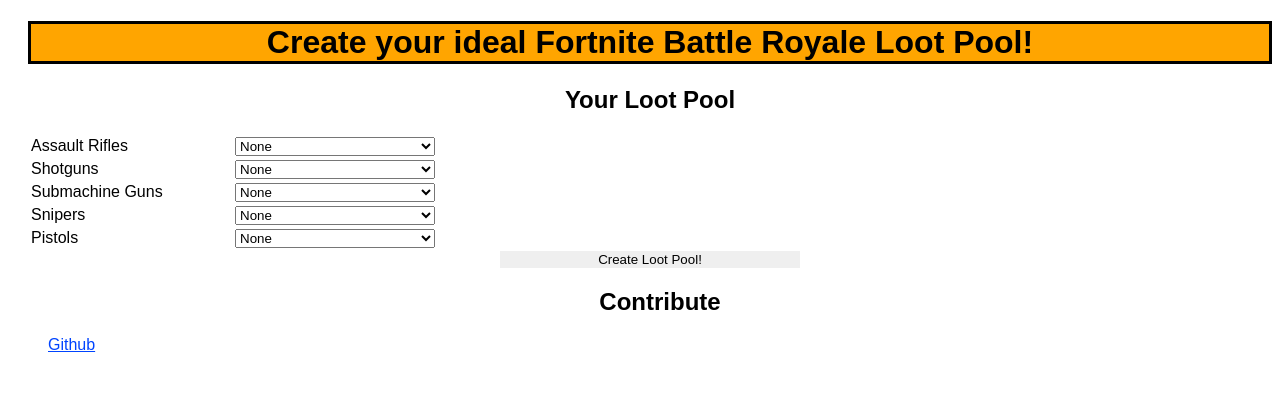
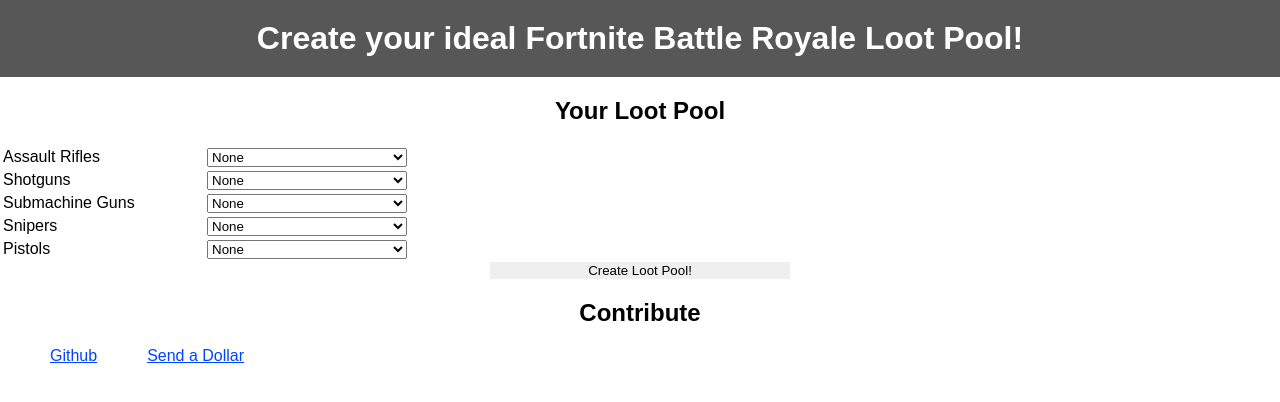
Before and after one commit to alessadroc/ideal-fortnite, a React (Vite) app: page / in a window 1280 px wide. Shown: the top 402 px of the page. Built offline with nearby package versions, Linux system fonts and the light colour scheme.

Commit message:
Infdev 1.3.4: UI tweaks and moved away from the yellow theme.

```diff
--- a/src/App.jsx
+++ b/src/App.jsx
@@ -16,4 +16,4 @@
   )
 }
 
-export default App
+export default App;
--- a/src/Footer.jsx
+++ b/src/Footer.jsx
@@ -5,6 +5,7 @@
     <div>
         <h2>Contribute</h2>
         <a href="https://github.com/alessadroc/ideal-fortnite" target="_blank" className="contactLinks">Github</a>
+        <a href="https://github.com/alessadroc/ideal-fortnite" target="_blank" className="contactLinks">Send a Dollar</a>
     </div>
     )
 }
--- a/src/Header.jsx
+++ b/src/Header.jsx
@@ -2,7 +2,9 @@
 
 function Header() {
     return(<>
+    <div class="headerDIV">
         <h1>Create your ideal Fortnite Battle Royale Loot Pool!</h1>
+    </div>
     </>);
 }
 
--- a/src/index.css
+++ b/src/index.css
@@ -1,9 +1,11 @@
+body, html {
+  margin: 0;
+  padding: 0;
+}
+
 h1 {
   font-family: "Arial";
   text-align: center;
-  background-color: orange;
-  border:black 3px;
-  border-style: solid;
 }
 
 h2, a {
@@ -18,11 +20,6 @@
 
 td:first-child {
   width: 200px;
-}
-
-.lootPool {
-  padding-top: 100px;
-  padding-bottom: 100px;
 }
 
 button {
@@ -44,11 +41,26 @@
   background-color: hsl(0, 0%, 100%);
 }
 
-div {
-  padding-left: 20px;
+.lootPool {
+  padding-top: 100px;
+  padding-bottom: 100px;
 }
 
 .contactLinks {
   font-family: Arial;
   color:rgb(0, 68, 255);
+  padding-left: 50px;
 }
+
+.headerDIV {
+  background-color: hsl(0, 0%, 34%);
+  width: 100%;
+  margin: 0;
+  padding: 0;
+}
+
+.headerDIV h1 {
+  margin: 0;
+  padding: 20px 0; /* Adjust padding for desired spacing */
+  color: white;
+}
```
